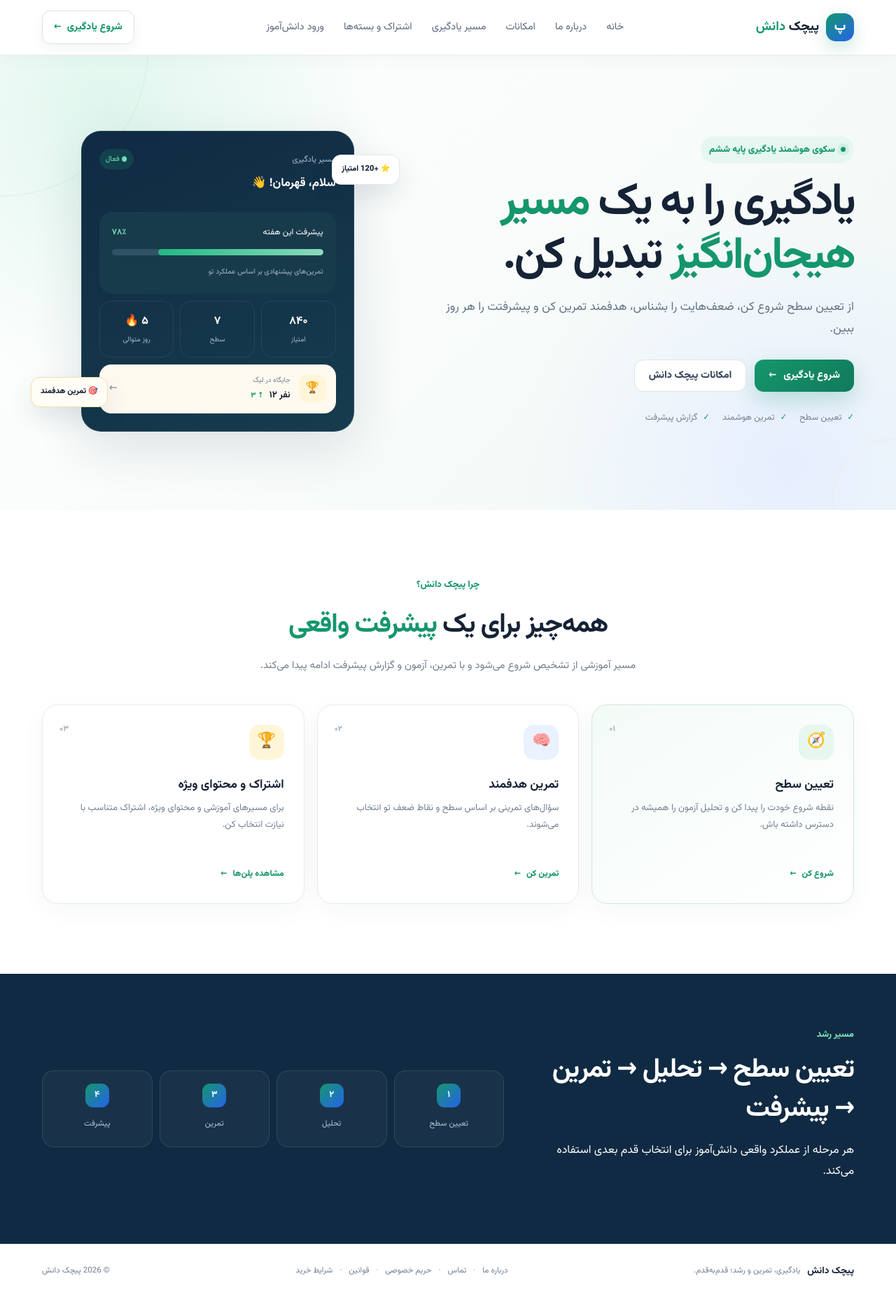
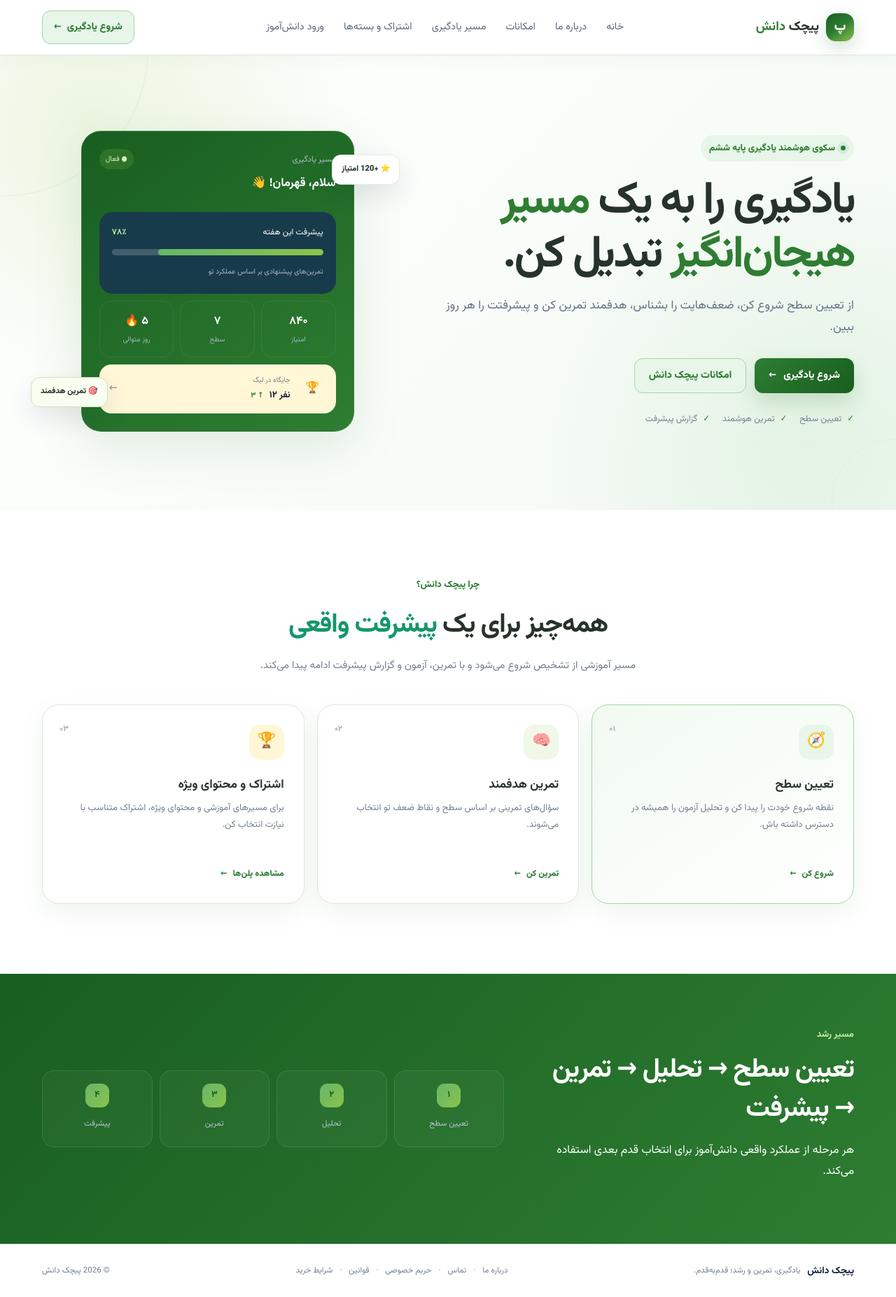
Before and after one commit to evamode29/pichak-danesh, a Django app: page / in a window 1280 px wide. Shown: the whole page at 70% size. Run offline with Django 5.2, Linux system fonts and the light colour scheme.

Commit message:
🎨 Apply Pichak Danesh v2 visual identity and Design System

```diff
--- a/static/css/polish.css
+++ b/static/css/polish.css
@@ -1,31 +1,156 @@
-/* Pichak Danesh — final visual polish layer */
+/* =========================================================
+   PICHAK DANESH — NEW VISUAL IDENTITY
+   Design System v2 | Green / Growth / Achievement
+   ========================================================= */
 :root{
-  --pichak-radius:18px;
+  --brand-primary:#2E7D32;
+  --brand-primary-dark:#185E20;
+  --brand-primary-active:#124918;
+  --brand-primary-light:#66B66A;
+  --brand-primary-pale:#E8F5E9;
+  --brand-fresh:#8BC34A;
+  --brand-fresh-dark:#689F38;
+  --brand-bg:#FAFCF8;
+  --brand-surface:#FFFFFF;
+  --brand-text:#26332A;
+  --brand-muted:#66736A;
+  --brand-border:#DCE8DE;
+  --brand-gold:#F4C95D;
+  --brand-gold-dark:#C99A19;
+  --brand-gold-pale:#FFF7D6;
+  --brand-danger:#B42318;
+  --brand-danger-bg:#FFF0F0;
+  --brand-info:#1769AA;
+  --brand-info-bg:#EAF4FF;
+  --brand-shadow:0 12px 34px rgba(46,125,50,.08);
+  --brand-shadow-lg:0 24px 70px rgba(46,125,50,.13);
+  --pichak-radius:16px;
   --pichak-radius-lg:24px;
-  --pichak-focus:0 0 0 4px rgba(21,150,109,.12);
+  --pichak-focus:0 0 0 4px #E8F5E9;
 }
 
-/* The old decorative ivy experiment stays dormant until the user's SVG identity is ready. */
+html{scroll-behavior:smooth}
+body{background:var(--brand-bg);color:var(--brand-text)}
+a{color:inherit}
+
+/* Header */
+.site-header{
+  background:rgba(255,255,255,.94)!important;
+  border-bottom:1px solid var(--brand-border)!important;
+  box-shadow:0 4px 24px rgba(46,125,50,.045)!important;
+}
+.brand-mark{
+  background:linear-gradient(145deg,var(--brand-primary-dark),var(--brand-primary),var(--brand-fresh))!important;
+  box-shadow:0 9px 24px rgba(46,125,50,.22)!important;
+}
+.brand strong,.main-nav a:hover,.main-nav a.active,.header-cta{color:var(--brand-primary)!important}
+.main-nav a.active:after{background:var(--brand-primary)!important}
+.header-cta{
+  border-color:#A5D6A7!important;
+  background:var(--brand-primary-pale)!important;
+  box-shadow:none!important;
+}
+.header-cta:hover{background:#D5EED7!important;color:var(--brand-primary-dark)!important}
+
+/* Buttons */
+.button,.header-cta,.logout-button{border-radius:12px}
+.button.primary,.auth-submit{
+  background:linear-gradient(135deg,var(--brand-primary),var(--brand-primary-dark))!important;
+  color:#fff!important;
+  box-shadow:0 12px 28px rgba(46,125,50,.20)!important;
+}
+.button.primary:hover,.auth-submit:hover{background:var(--brand-primary-dark)!important}
+.button.secondary{
+  background:var(--brand-primary-pale)!important;
+  border:1px solid #A5D6A7!important;
+  color:var(--brand-primary)!important;
+}
+.button.secondary:hover{background:#D5EED7!important}
+
+/* Hero */
+.hero{
+  background:
+    radial-gradient(circle at 10% 15%,rgba(139,195,74,.16) 0,transparent 30%),
+    radial-gradient(circle at 90% 85%,rgba(102,182,106,.12) 0,transparent 32%),
+    linear-gradient(135deg,#fff 0%,#F3FAF3 100%)!important;
+}
+.hero h1 em,.hero h2 em{color:var(--brand-primary)!important}
+.eyebrow{background:var(--brand-primary-pale)!important;color:var(--brand-primary)!important}
+.eyebrow-dot{background:var(--brand-primary)!important}
+.hero-trust b{color:var(--brand-primary)!important}
+.glow{background:rgba(139,195,74,.14)!important}
+.dashboard-card{
+  background:linear-gradient(145deg,var(--brand-primary-dark),var(--brand-primary))!important;
+  box-shadow:var(--brand-shadow-lg)!important;
+}
+.progress-track{background:rgba(255,255,255,.18)!important}
+.progress-track span{background:linear-gradient(90deg,var(--brand-primary-light),var(--brand-fresh))!important}
+.progress-head strong{color:#BDE8A0!important}
+.status-pill{background:rgba(139,195,74,.18)!important;color:#D7F3BD!important}
+.rank-card{background:var(--brand-gold-pale)!important}
+.rank-icon{background:#FFE9A8!important}
+.rank-card b{color:var(--brand-primary)!important}
+.badge-two{background:#F8FFF1!important;border-color:#CDE5B7!important}
+
+/* Sections / cards */
+.features-section{background:var(--brand-surface)!important}
+.section-kicker{color:var(--brand-primary)!important}
+.feature-card{
+  border-color:var(--brand-border)!important;
+  border-radius:var(--pichak-radius-lg)!important;
+  box-shadow:var(--brand-shadow)!important;
+}
+.feature-card:hover{border-color:#A5D6A7!important;box-shadow:0 20px 45px rgba(46,125,50,.11)!important}
+.feature-card.featured{background:linear-gradient(145deg,#F1FAF1,#fff)!important;border-color:#A5D6A7!important}
+.feature-icon{background:var(--brand-primary-pale)!important}
+.feature-card:nth-child(2) .feature-icon{background:#F0F8E8!important}
+.feature-card:nth-child(3) .feature-icon{background:var(--brand-gold-pale)!important}
+.feature-card a{color:var(--brand-primary)!important}
+.path-section{background:linear-gradient(135deg,var(--brand-primary-dark),var(--brand-primary))!important}
+.path-section .section-kicker{color:#BDE8A0!important}
+.steps b{background:linear-gradient(135deg,var(--brand-primary-light),var(--brand-fresh))!important;color:var(--brand-primary-dark)!important}
+
+/* Auth */
+.auth-card,.dash-main-card,.dash-side-card,.dash-stat{
+  border-color:var(--brand-border)!important;
+  box-shadow:var(--brand-shadow)!important;
+}
+.auth-icon{background:linear-gradient(145deg,var(--brand-primary-dark),var(--brand-primary),var(--brand-fresh))!important}
+.auth-form input:focus{border-color:var(--brand-primary-light)!important;box-shadow:var(--pichak-focus)!important}
+.form-error{background:var(--brand-danger-bg)!important;color:var(--brand-danger)!important}
+
+/* Dashboard */
+.dashboard-head h1{color:var(--brand-text)}
+.dash-stat:nth-child(1) strong{color:var(--brand-primary)!important}
+.dash-stat:nth-child(3) strong{color:var(--brand-gold-dark)!important}
+.dash-main-card{background:linear-gradient(145deg,#F1FAF1,#fff)!important}
+.logout-button:hover{border-color:#A5D6A7!important;color:var(--brand-primary)!important;background:var(--brand-primary-pale)!important}
+
+/* Forms and common controls */
+:where(button,a,input,select,textarea):focus-visible{
+  outline:3px solid rgba(46,125,50,.18)!important;
+  outline-offset:2px;
+}
+input,select,textarea{border-color:var(--brand-border)}
+input:focus,select:focus,textarea:focus{border-color:var(--brand-primary)!important;box-shadow:var(--pichak-focus)!important;outline:none}
+
+/* Badges / alerts */
+.badge,.status-badge{border-radius:999px}
+.alert,.message,.form-error{border-radius:14px}
+.alert-success,.message.success{background:var(--brand-primary-pale);color:var(--brand-primary-dark);border-color:#A5D6A7}
+.alert-info,.message.info{background:var(--brand-info-bg);color:var(--brand-info)}
+.alert-warning,.message.warning{background:var(--brand-gold-pale);color:#8A6A00}
+.alert-error,.message.error{background:var(--brand-danger-bg);color:var(--brand-danger)}
+
+/* Achievement language */
+.rank-icon,.achievement-icon,.medal-icon{background:var(--brand-gold-pale)!important;color:var(--brand-gold-dark)!important}
+.progress-fill,.progress-bar-fill{background:linear-gradient(90deg,var(--brand-primary),var(--brand-primary-light),var(--brand-fresh))!important}
+
+/* Decorative ivy is deliberately subtle */
 .ivy-frame{display:none!important}
 
-:where(button,a,input,select,textarea):focus-visible{
-  outline:3px solid rgba(37,99,235,.18);
-  outline-offset:2px;
-}
-
-.button,.header-cta,.logout-button,.auth-submit{min-height:46px}
-.button.primary,.button.secondary,.header-cta,.logout-button{cursor:pointer}
-
-.site-header{box-shadow:0 4px 24px rgba(16,42,67,.035)}
-.header-inner{position:relative}
-
-/* Keep dense educational tables readable on narrow screens. */
+/* Responsive */
 .table-wrap,.students-table-wrap,.responsive-table{width:100%;overflow-x:auto;-webkit-overflow-scrolling:touch}
-
-/* Shared feedback states used by forms and dashboard cards. */
-.alert,.message,.form-error{border-radius:14px}
-
-/* Touch targets and spacing for phones. */
 @media(max-width:700px){
   .container{width:min(100% - 24px,1160px)}
   .header-inner{min-height:68px}
@@ -43,7 +168,6 @@
   .actions .button,.dash-actions .button{flex:1 1 150px}
   .feature-card p{min-height:0}
 }
-
 @media(max-width:480px){
   .hero{padding:48px 0 56px}
   h1{font-size:2rem;letter-spacing:-.035em}
@@ -60,7 +184,4 @@
   .site-footer{padding:22px 0}
   .footer-inner{align-items:flex-start}
 }
-
-@media(prefers-reduced-motion:reduce){
-  .button,.feature-card{transition:none!important}
-}
+@media(prefers-reduced-motion:reduce){.button,.feature-card{transition:none!important}}
```
